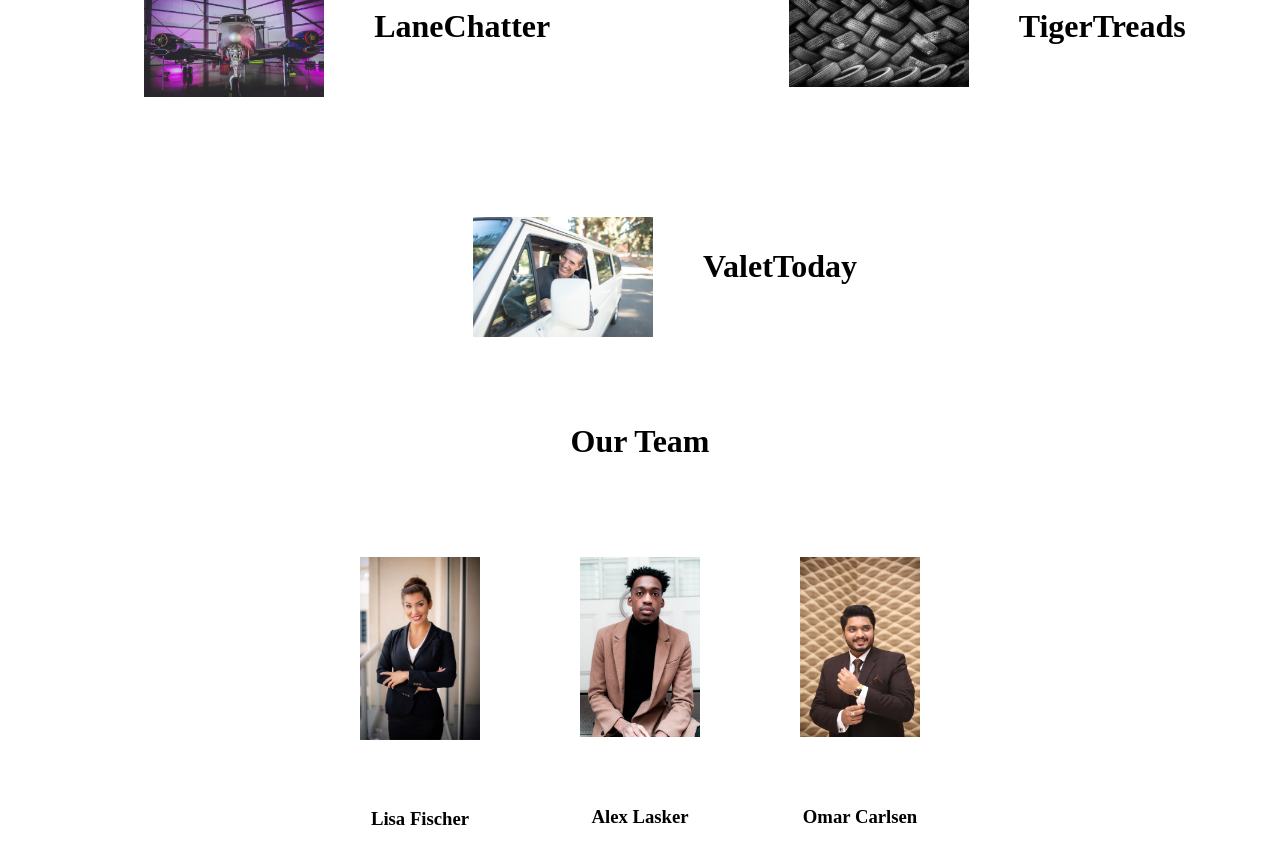
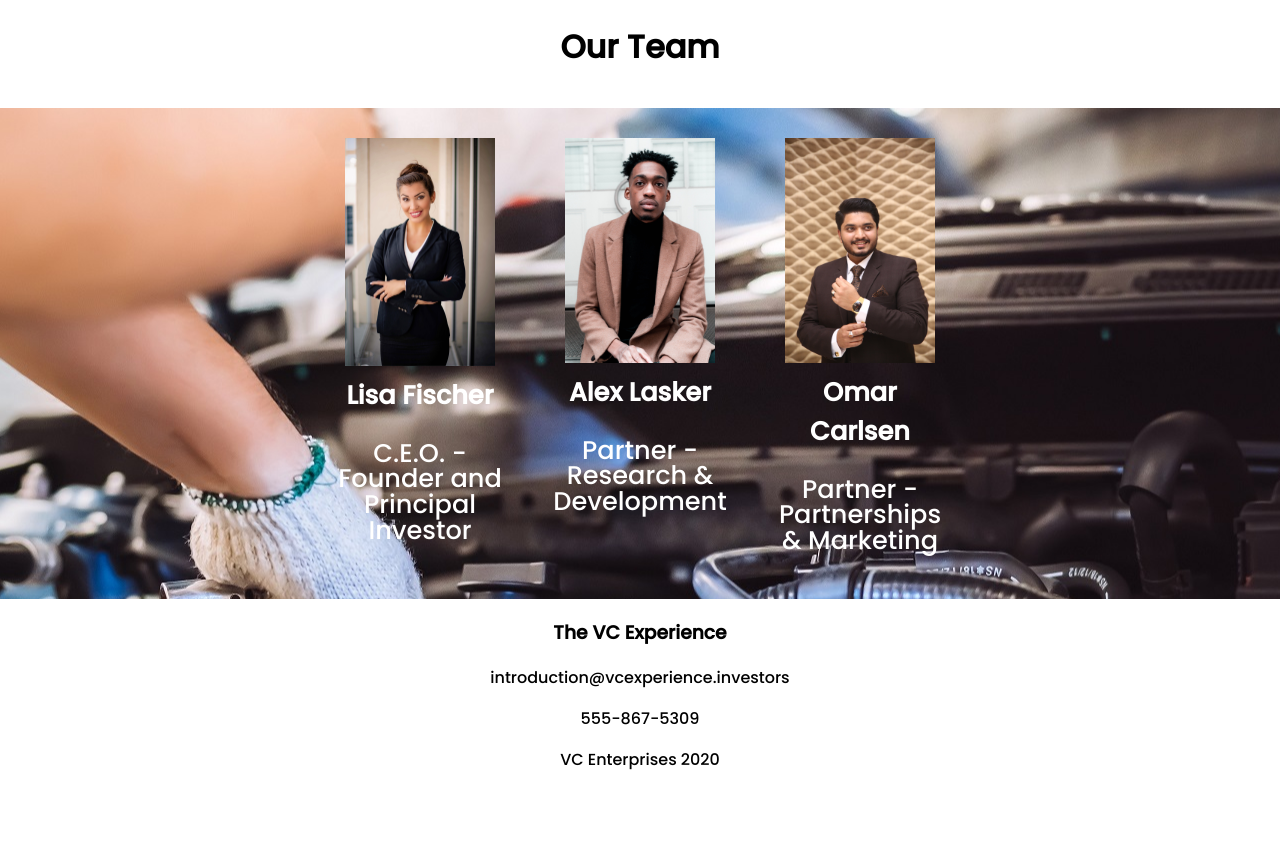
Before and after one commit to DJendryczka/flexbox-practice, a website: page index.html in a window 1280 px wide. Shown: the part 1194-2043 px from the top of the page. After the commit the page ends 1982 px from the top, so only its background shows below. Drawn offline with Linux system fonts and the light colour scheme.

Commit message:
Project finished

```diff
--- a/index.html
+++ b/index.html
@@ -6,6 +6,7 @@
     <meta name="viewport" content="width=device-width, initial-scale=1.0" />
     <title>FlexboxPractice</title>
     <link rel="stylesheet" href="css/style.css" />
+    <link href="https://fonts.googleapis.com/css2?family=Poppins:wght@200;500&display=swap" rel="stylesheet">
     <script
       src="https://kit.fontawesome.com/47ab2ddb0f.js"
       crossorigin="anonymous"
@@ -46,31 +47,31 @@
       the world we inhabit
     </h3>
     <div class="container-1" id="flex">
-      <div class="container-1">
+      <div class="container">
         <div class="box">
           <img src="/images/dashboard.jpg" alt="" />
         </div>
         <h2>AeroArgonauts</h2>
       </div>
-      <div class="container-1">
+      <div class="container">
         <div class="box">
           <img src="/images/blurred-lights.jpg" alt="" />
         </div>
         <h2>AutoBueno</h2>
       </div>
-      <div class="container-1">
+      <div class="container">
         <div class="box">
           <img src="/images/hangar.jpg" alt="" />
         </div>
         <h2>LaneChatter</h2>
       </div>
-      <div class="container-1">
+      <div class="container">
         <div class="box">
           <img src="/images/tires.jpg" alt="" />
         </div>
         <h2>TigerTreads</h2>
       </div>
-      <div class="container-1">
+      <div class="container">
         <div class="box">
           <img src="/images/truck.jpg" alt="" />
         </div>
@@ -84,19 +85,30 @@
           <img src="/images/employee-one.jpg" alt="" />
         </div>
         <h3>Lisa Fischer</h3>
+        <p>C.E.O. - Founder and Principal Investor</p>
       </div>
       <div class="column">
         <div class="box-2">
           <img src="/images/employee-two.jpg" alt="" />
         </div>
         <h3>Alex Lasker</h3>
+        <p>Partner - Research & Development</p>
       </div>
       <div class="column">
         <div class="box-2">
           <img src="/images/employee-three.jpg" alt="" />
         </div>
         <h3>Omar Carlsen</h3>
+        <p>Partner - Partnerships & Marketing</p>
       </div>
     </div>
+    <footer>
+      <div>
+        <h3>The VC Experience</h3>
+        <p>introduction@vcexperience.investors</p>
+        <p>555-867-5309</p>
+        <p>VC Enterprises 2020</p>
+      </div>
+    </footer>
   </body>
 </html>
--- a/sass/style.scss
+++ b/sass/style.scss
@@ -9,6 +9,7 @@ body {
   padding: 0;
   margin: 0 auto;
   position: absolute;
+  font-family: 'Poppins', sans-serif;
 }
 
 h1 {
@@ -19,7 +20,7 @@ h1 {
 
 h2 {
     text-align: center;
-    padding-bottom: 20px;
+    padding-bottom: 10px;
     font-size: 2em;
 }
 
@@ -105,12 +106,18 @@ nav {
 }
 
 .container-1 {
-  height: auto;
   background-color: rgb(255, 255, 255);
   display: flex;
   flex-wrap: wrap;
   justify-content: space-around;
   align-items: center;
+}
+
+.container {
+    display: flex;
+  flex-wrap: wrap;
+  align-items: center;
+
 }
 
 .container-2 {
@@ -120,10 +127,14 @@ nav {
   align-content: center;
   flex-wrap: wrap;
   justify-content: center;
+  background-image: url(/images/mekrep.jpg);
+  background-position: center;
+
 }
 
 img {
     width: 180px;
+    margin: 0;
 }
 
 .box {
@@ -132,7 +143,7 @@ img {
   align-items: center;
   height: 140px;
   width: 180px;
-  margin: 50px;
+  margin: 8px 15px;
 }
 
 .box-2 {
@@ -141,15 +152,39 @@ img {
   align-items: center;
   height: auto;
 
-  margin: 50px;
+  margin: 10px 30px;
 
 }
 
 .column {
     display: flex;
     flex-direction: column;
+    width: 180px;
+    margin: 20px;
 }
 
 .container-2 img {
-    width: 120px;
+    width: 150px;
 }
+
+.container-2 h3 {
+    color: white;
+    font-size: 1.6em;
+    margin: 0;
+}
+
+.container-2 p {
+    color: white;
+    text-align: center;
+    font-size: 1.6em;
+    line-height: 1;
+}
+
+footer {
+    display: flex;
+    justify-content: center;
+}
+
+footer p {
+    text-align: center;
+}
```
Also changed, not shown: css/style.css, images/mekrep.jpg (added), 1 other file. Lines whose indentation alone changed are shown as unchanged.
